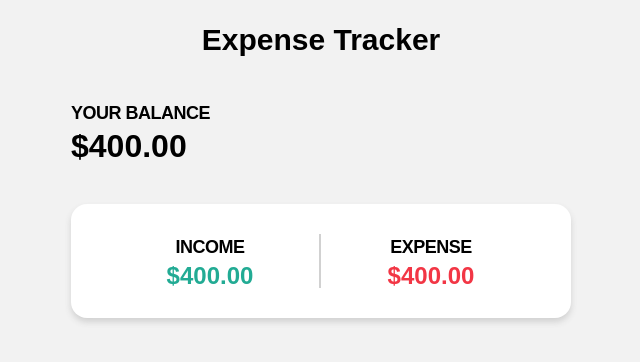
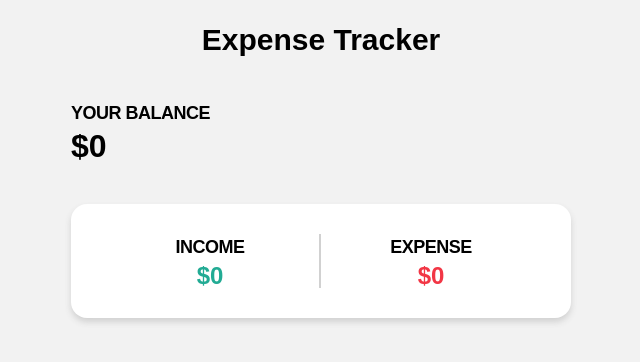
Before and after one commit to VladislavDesu/ExpenseTracker, a React (Create React App) app: page / in a window 1280 px wide. Shown: the top 362 px of the page, without its empty margins (319-959 px from the left). Built offline with nearby package versions, Linux system fonts and the light colour scheme.

Commit message:
create context

```diff
--- a/craco.config.js
+++ b/craco.config.js
@@ -1,4 +1,5 @@
 const path = require("path");
+
 module.exports = {
     webpack: {
         alias: {
@@ -6,6 +7,9 @@ module.exports = {
             "@assets": path.resolve(__dirname, "src/assets/"),
             "@styles": path.resolve(__dirname, "src/assets/styles/"),
             "@components": path.resolve(__dirname, "src/components/"),
+            "@context": path.resolve(__dirname, "src/context/"),
+            "@types": path.resolve(__dirname, "src/types/"),
+            "@utils": path.resolve(__dirname, "src/utils/"),
         },
     },
 };
--- a/src/App.tsx
+++ b/src/App.tsx
@@ -1,16 +1,19 @@
-import React from "react";
+import React, {FC} from "react";
 import "@styles/global.scss";
 import Container from "@components/container/Container";
 import Header from "@components/header/Header";
 import Balance from "@components/balance/Balance";
+import {BalanceContext, balanceDefaultValue} from "@context/BalanceContext";
 
-const App: React.FC = () => {
+const App: FC = () => {
     return (
         <div className="App">
-            <Container>
-                <Header/>
-                <Balance/>
-            </Container>
+            <BalanceContext.Provider value={balanceDefaultValue}>
+                <Container>
+                    <Header/>
+                    <Balance/>
+                </Container>
+            </BalanceContext.Provider>
         </div>
     );
 };
--- a/src/components/balance/Balance.tsx
+++ b/src/components/balance/Balance.tsx
@@ -1,23 +1,27 @@
-import React, {FC} from "react";
+import React, {FC, useContext} from "react";
 import cl from "./Balance.module.scss";
+import {BalanceContext} from "@context/BalanceContext";
+import {beautifyBalance} from "@utils/utils";
 
 const Balance: FC = () => {
+    const {balance, income, expense} = useContext(BalanceContext);
+
     return (
         <div className={cl.balance}>
             <div className={cl.top}>
                 <h2 className={cl.title}>Your balance</h2>
-                <span className={cl.count}>$400.00</span>
+                <span className={cl.count}>{beautifyBalance(balance)}</span>
             </div>
 
             <ul className={cl.list}>
                 <li>
                     <span className={cl.title}>Income</span>
-                    <span className={[cl.count_small, cl.count_plus].join(" ")}>$400.00</span>
+                    <span className={[cl.count_small, cl.count_plus].join(" ")}>{beautifyBalance(income)}</span>
                 </li>
 
                 <li>
                     <span className={cl.title}>Expense</span>
-                    <span className={[cl.count_small, cl.count_minus].join(" ")}>$400.00</span>
+                    <span className={[cl.count_small, cl.count_minus].join(" ")}>{beautifyBalance(expense)}</span>
                 </li>
             </ul>
         </div>
--- /dev/null
+++ b/src/context/BalanceContext.ts
@@ -0,0 +1,10 @@
+import {createContext} from "react";
+import {IBalanceContext} from "@/types/types";
+
+export const balanceDefaultValue: IBalanceContext = {
+    balance: 0,
+    income: 0,
+    expense: 0
+};
+
+export const BalanceContext = createContext<IBalanceContext>(balanceDefaultValue);
--- a/src/index.tsx
+++ b/src/index.tsx
@@ -1,6 +1,6 @@
 import React from "react";
 import ReactDOM from "react-dom/client";
-import App from "@/App";
+import App from "./App";
 
 const root = ReactDOM.createRoot(
     document.getElementById("root") as HTMLElement
--- /dev/null
+++ b/src/types/types.ts
@@ -0,0 +1,5 @@
+export interface IBalanceContext {
+    balance: number,
+    income: number,
+    expense: number
+}
--- /dev/null
+++ b/src/utils/utils.ts
@@ -0,0 +1,3 @@
+export function beautifyBalance<T>(balance: T): string {
+    return "$" + balance;
+}
```
Also changed, not shown: tsconfig.paths.json (+14 -5 lines).
